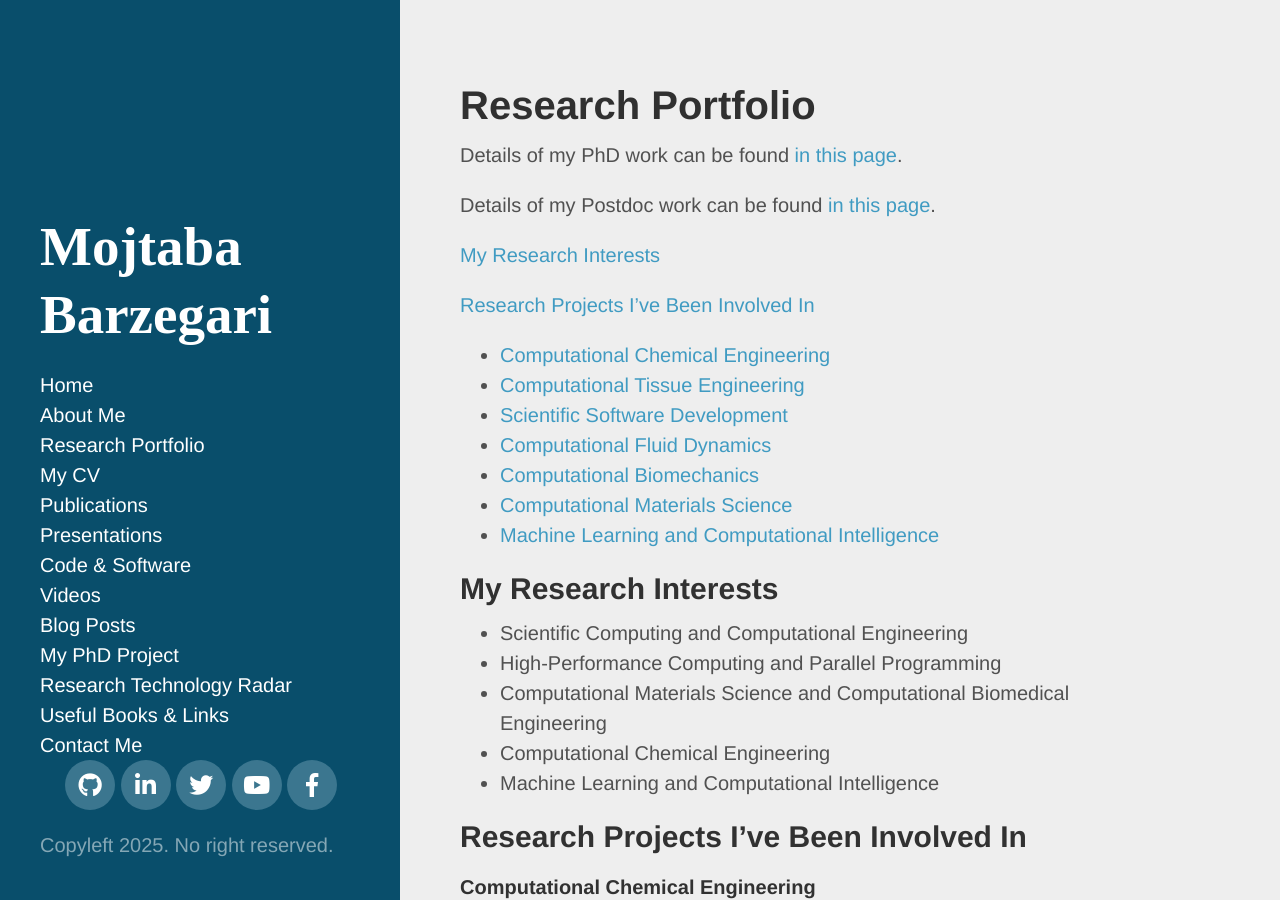
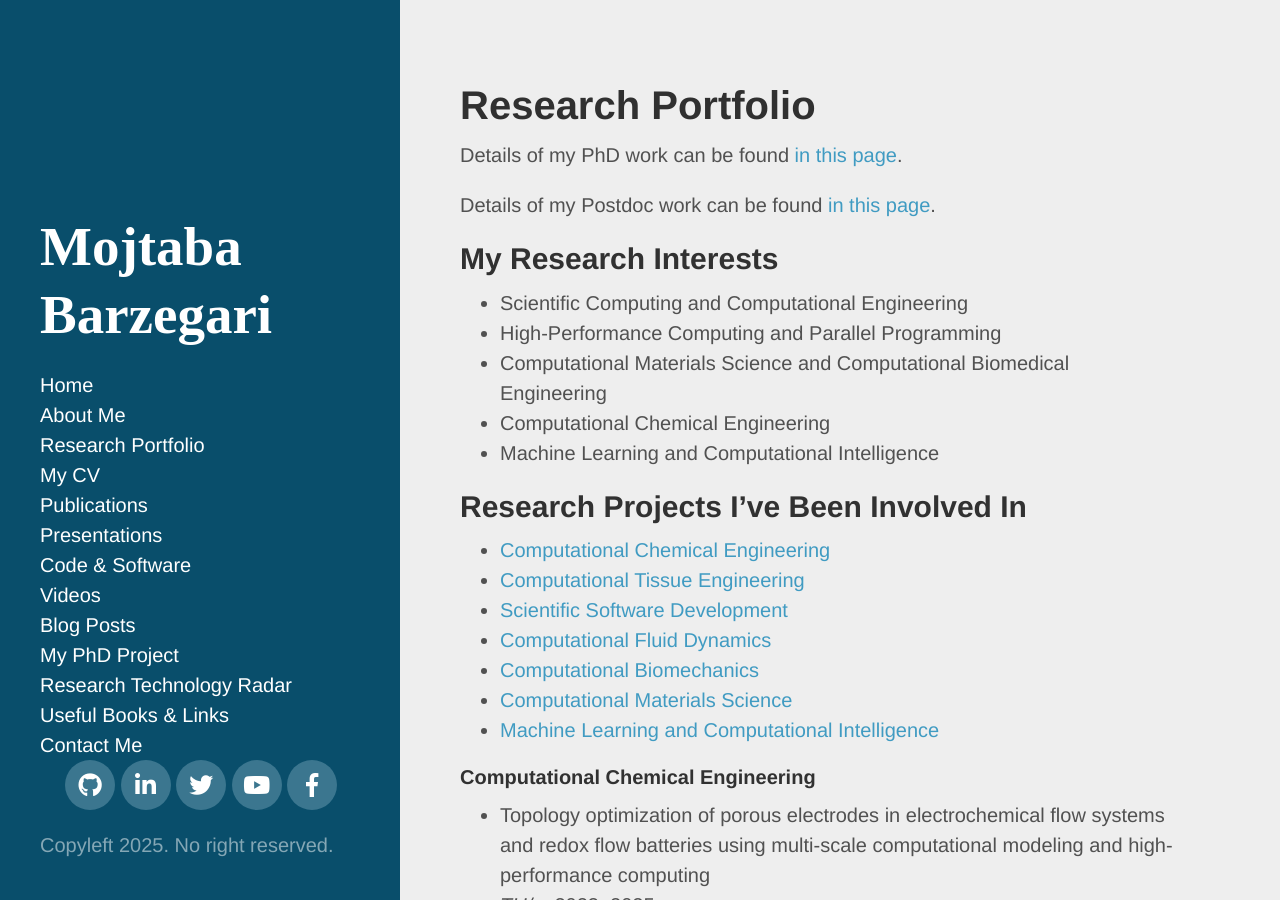
Before and after one commit to mbarzegary/mbarzegary.github.io, a Jekyll site: the page built from research.md, in a window 1280 px wide and 900 px high. Built offline with Jekyll 4.4.1, drawn with Linux system fonts in a browser that asks for light colours; nearby versions of some CDN libraries; some web fonts are replaced.

Commit message:
change orders in research portfolio

```diff
--- a/research.md
+++ b/research.md
@@ -7,16 +7,7 @@
 
 Details of my Postdoc work can be found [in this page](topesmash-intro).
 
-[My Research Interests](#interests)
-
-[Research Projects I've Been Involved In](#projects)
-* [Computational Chemical Engineering](#comp_chem)
-* [Computational Tissue Engineering](#comp_tissue)
-* [Scientific Software Development](#sci_software)
-* [Computational Fluid Dynamics](#cfd)
-* [Computational Biomechanics](#comp_tissue)
-* [Computational Materials Science](#comp_mater)
-* [Machine Learning and Computational Intelligence](#ml)
+<!-- [My Research Interests](#interests) -->
 
 ## <a name="interests"></a> My Research Interests
 
```
Also changed, not shown: other parts of research.md (+9 -0 lines).
